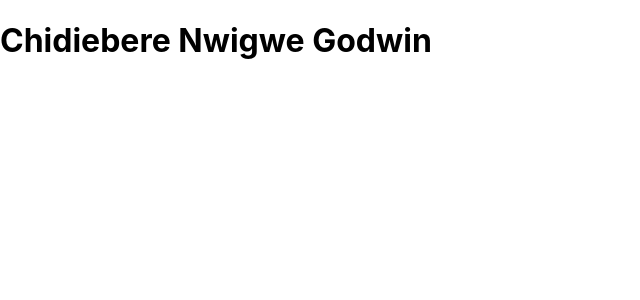
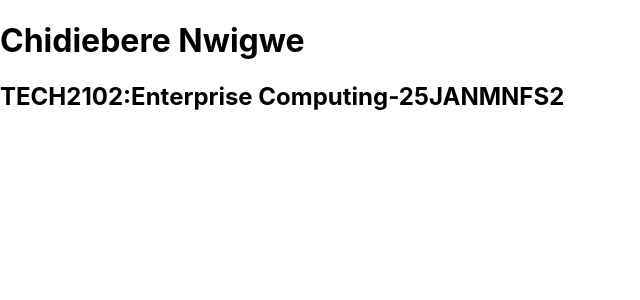
Before and after one commit to Chidiebere-Nwigwe/myname, a React (Create React App) app: page / in a window 1280 px wide. Shown: the top 300 px of the page, without its empty margins (0-640 px from the left). Built offline with nearby package versions, Linux system fonts and the light colour scheme.

Commit message:
Testing if pipeline automatic works by updating text by adding course name to web page

```diff
--- a/src/App.js
+++ b/src/App.js
@@ -2,7 +2,11 @@ import './App.css';
 
 function App() {
   return (
-      <h1>Chidiebere Nwigwe Godwin</h1>
+    <div>
+      <h1>Chidiebere Nwigwe</h1>
+      <h2>TECH2102:Enterprise Computing-25JANMNFS2</h2>
+    </div>
+
   );
 }
 
```
